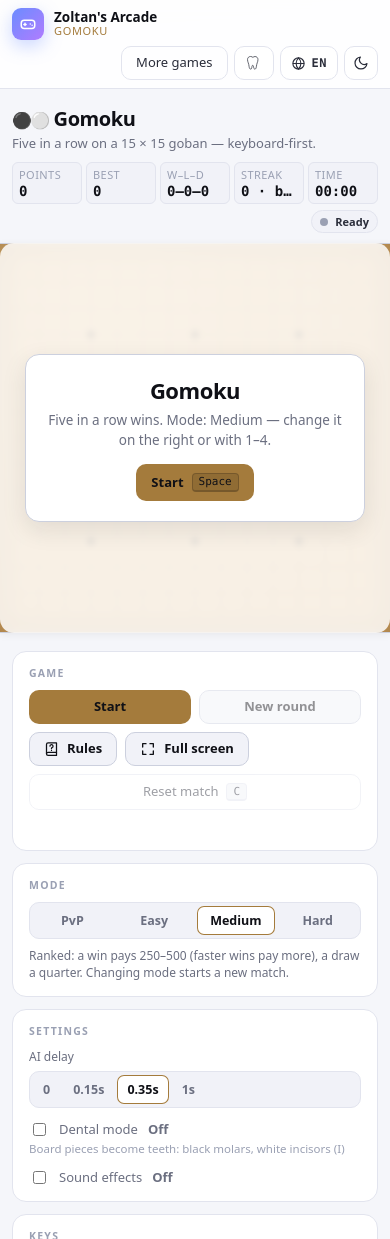
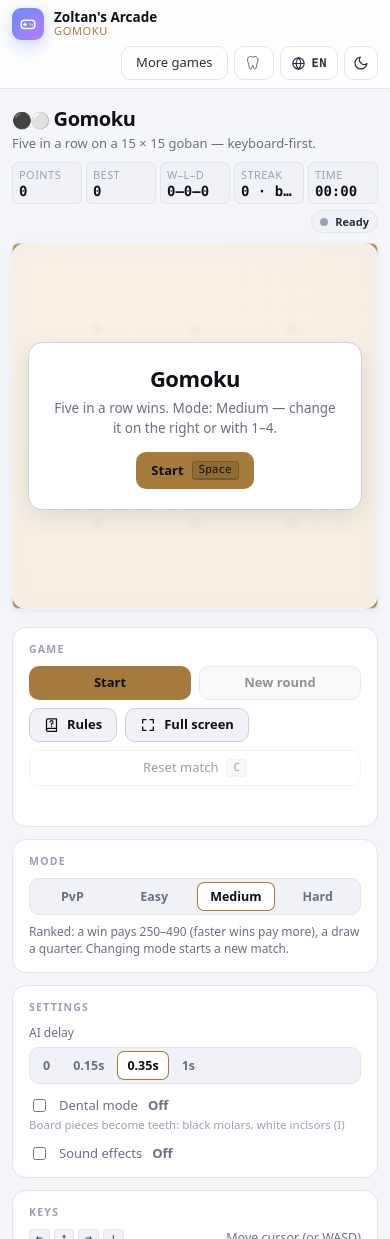
Before and after one commit to ZoliQua/Gomoku-Game, a React (Vite) app: page / in a window 390 px wide. Shown: the top 1239 px of the page. Built offline with nearby package versions, Linux system fonts and the light colour scheme.

Commit message:
fix: board sizing without viewport bleed, real score ranges

```diff
--- a/src/GomokuGame.module.css
+++ b/src/GomokuGame.module.css
@@ -94,10 +94,10 @@
   .layout {
     grid-template-columns: minmax(0, 1fr);
   }
-  /* Bleed past the page gutter so the board can use the whole screen width. */
+  /* Sized from the container (the page column or the immersive area), never from the viewport width. */
   .boardWrap {
-    width: min(100vw, 640px);
-    margin-inline: calc(50% - min(50vw, 320px));
+    width: 100%;
+    min-width: 0;
     justify-self: stretch;
   }
 }
--- a/src/GomokuGame.tsx
+++ b/src/GomokuGame.tsx
@@ -1,6 +1,5 @@
 import { useCallback, useEffect, useReducer, useRef, useState, type CSSProperties } from 'react';
 import {
-  DUEL_BASE_POINTS,
   FinishButton,
   formatClock,
   formatNumber,
@@ -39,7 +38,7 @@ import { useRulesSections } from './rules';
 import { advanceGame, arcadeStatusOf, createInitialState, isHumanTurn } from './logic/game';
 import { moveFocus } from './logic/grid';
 import { isGomokuState, restoreSavedState, wasRoundInProgress } from './logic/persist';
-import { isRanked, stateOutcome } from './logic/scoring';
+import { isRanked, stateOutcome, winScoreRange } from './logic/scoring';
 import type { GameAction, GameState, Mode } from './logic/types';
 import styles from './GomokuGame.module.css';
 
@@ -410,8 +409,8 @@ export function GomokuGame(props: ArcadeGameProps = {}) {
             <p className={styles.note}>
               {ranked
                 ? t('noteRanked', {
-                    min: num(DUEL_BASE_POINTS[state.mode as Exclude<Mode, 'pvp'>]),
-                    max: num(DUEL_BASE_POINTS[state.mode as Exclude<Mode, 'pvp'>] * 2),
+                    min: num(winScoreRange(state.mode as Exclude<Mode, 'pvp'>).min),
+                    max: num(winScoreRange(state.mode as Exclude<Mode, 'pvp'>).max),
                   })
                 : t('notePvp')}
             </p>
--- a/src/components/GameBoard.module.css
+++ b/src/components/GameBoard.module.css
@@ -205,12 +205,18 @@
   }
 }
 
-/* Phones: the board runs edge to edge so an intersection is at least 24 px wide at 360 px. */
+/* Phones: the board takes its container's width (no viewport units for width) and never grows taller
+   than the visible height minus the page chrome, so it also fits a landscape phone. */
 @media (max-width: 880px) {
-  .frame {
-    width: min(100vw, 640px);
+  .frame:not(.mini) {
+    width: min(100%, 640px, max(300px, calc(100dvh - 150px)));
+    margin-inline: auto;
     padding: 0;
-    border-radius: 0;
-    border-inline: 0;
+    border-radius: var(--radius-sm);
+  }
+
+  /* Immersive mode: the whole area is the board's, only the stat strip and the padding are subtracted. */
+  :global(html[data-arcade-immersive]) .frame:not(.mini) {
+    width: min(100%, 640px, max(300px, calc(100dvh - 130px)));
   }
 }
--- a/src/i18n.ts
+++ b/src/i18n.ts
@@ -98,12 +98,12 @@ export const MESSAGES: Messages<GomokuMessageKey> = {
     touchTapAction: 'Place a stone',
     touchRing: 'Ringed stone',
     touchRingAction: 'Last move',
-    rulesDiagramLabel: 'Diagram: five black stones in a row on the board, marked with a check mark.',
-    rulesDiagramCaption: 'Five in a row wins',
-    rulesGoal: 'Be the first to line up five of your stones in a row — across, down or diagonally — on the {size} × {size} board.',
+    rulesDiagramLabel: 'Diagram: {win} black stones in a row on the board, marked with a check mark.',
+    rulesDiagramCaption: '{win} in a row wins',
+    rulesGoal: 'Be the first to line up {win} of your stones in a row — across, down or diagonally — on the {size} × {size} board.',
     rulesPlayKeys: 'Move the cursor with the arrow keys or WASD and place a stone with Space or Enter. P or Esc pauses, R starts a new round, N or 1–4 picks the mode, I switches stones and teeth, C resets the match.',
     rulesPlayTouch: 'Tap an intersection to place your stone. A ringed stone marks the last move. The buttons below the board start a new round, change the mode or reset the match.',
-    rulesRulesBoard: 'Black (you) moves first; players alternate. Five or more stones in a row win (free Gomoku: six or more count too).',
+    rulesRulesBoard: 'Black (you) moves first; players alternate. {win} or more stones in a row win (free Gomoku: {over} or more count too).',
     rulesRulesOrder: 'After a decided round the loser opens the next one; after a draw or an abandoned round the opener alternates.',
     rulesRulesSave: 'Your match is autosaved, so you can leave and continue later. Two-player (PvP) rounds are unranked.',
     rulesScoringText: 'A win against the AI pays {min} (Easy), {mid} (Medium) or {max} (Hard) points — the emptier the board when you win, the more you get. A draw pays a quarter of the base. Finish early ranks the round score you have now, which is 0 while a round is still in play.',
@@ -187,12 +187,12 @@ export const MESSAGES: Messages<GomokuMessageKey> = {
     touchTapAction: 'Kő lerakása',
     touchRing: 'Gyűrűs kő',
     touchRingAction: 'Az utolsó lépés',
-    rulesDiagramLabel: 'Ábra: öt fekete kő egy sorban a táblán, pipával jelölve.',
-    rulesDiagramCaption: 'Öt egy sorban nyer',
-    rulesGoal: 'Rakj le elsőként öt követ egy sorban – vízszintesen, függőlegesen vagy átlósan – a {size} × {size}-es táblán.',
+    rulesDiagramLabel: 'Ábra: {win} fekete kő egy sorban a táblán, pipával jelölve.',
+    rulesDiagramCaption: '{win} egy sorban nyer',
+    rulesGoal: 'Rakj le elsőként {win} követ egy sorban – vízszintesen, függőlegesen vagy átlósan – a {size} × {size}-es táblán.',
     rulesPlayKeys: 'A kurzort a nyílbillentyűkkel vagy WASD-vel mozgathatod, követ Szóközzel vagy Enterrel teszel le. P vagy Esc szünetel, R új kört indít, N vagy 1–4 módot választ, I a kövek és fogak között vált, C újraindítja a meccset.',
     rulesPlayTouch: 'Koppints egy metszéspontra a köved lerakásához. A gyűrűs kő az utolsó lépést jelöli. A tábla alatti gombokkal új kört indíthatsz, módot válthatsz vagy újrakezdheted a meccset.',
-    rulesRulesBoard: 'A fekete (te) kezd, utána felváltva léptek. Öt vagy több kő egy sorban nyer (szabad gomoku: a hat vagy több is számít).',
+    rulesRulesBoard: 'A fekete (te) kezd, utána felváltva léptek. {win} vagy több kő egy sorban nyer (szabad gomoku: a {over} vagy több is számít).',
     rulesRulesOrder: 'Eldőlt kör után a vesztes kezd a következőben; döntetlen vagy félbehagyott kör után a kezdő fél váltakozik.',
     rulesRulesSave: 'A meccsed automatikusan mentődik, így később folytathatod. A kétszemélyes (PvP) körök nem rangsorolt játékok.',
     rulesScoringText: 'Egy gép elleni győzelem {min} (könnyű), {mid} (közepes) vagy {max} (nehéz) pontot ér – minél üresebb a tábla a győzelemkor, annál több pont jár. A döntetlen az alap negyedét éri. Az idő előtti befejezés a kör jelenlegi pontszámát rangsorolja, ami 0, amíg a kör még folyik.',
@@ -276,12 +276,12 @@ export const MESSAGES: Messages<GomokuMessageKey> = {
     touchTapAction: 'Stein setzen',
     touchRing: 'Stein mit Ring',
     touchRingAction: 'Letzter Zug',
-    rulesDiagramLabel: 'Diagramm: fünf schwarze Steine in einer Reihe auf dem Brett, mit einem Häkchen markiert.',
-    rulesDiagramCaption: 'Fünf in einer Reihe gewinnt',
-    rulesGoal: 'Bilde zuerst fünf eigene Steine in einer Reihe – waagerecht, senkrecht oder diagonal – auf dem {size} × {size}-Brett.',
+    rulesDiagramLabel: 'Diagramm: {win} schwarze Steine in einer Reihe auf dem Brett, mit einem Häkchen markiert.',
+    rulesDiagramCaption: '{win} in einer Reihe gewinnt',
+    rulesGoal: 'Bilde zuerst {win} eigene Steine in einer Reihe – waagerecht, senkrecht oder diagonal – auf dem {size} × {size}-Brett.',
     rulesPlayKeys: 'Bewege den Cursor mit den Pfeiltasten oder WASD und setze einen Stein mit Leertaste oder Enter. P oder Esc pausiert, R startet eine neue Runde, N oder 1–4 wählt den Modus, I wechselt zwischen Steinen und Zähnen, C setzt das Match zurück.',
     rulesPlayTouch: 'Tippe auf eine Kreuzung, um deinen Stein zu setzen. Ein Stein mit Ring zeigt den letzten Zug. Mit den Knöpfen unter dem Brett startest du eine neue Runde, wechselst den Modus oder setzt das Match zurück.',
-    rulesRulesBoard: 'Schwarz (du) beginnt, danach wechselt ihr euch ab. Fünf oder mehr Steine in einer Reihe gewinnen (freies Gomoku: auch sechs oder mehr zählen).',
+    rulesRulesBoard: 'Schwarz (du) beginnt, danach wechselt ihr euch ab. {win} oder mehr Steine in einer Reihe gewinnen (freies Gomoku: auch {over} oder mehr zählen).',
     rulesRulesOrder: 'Nach einer entschiedenen Runde beginnt der Verlierer die nächste; nach einem Unentschieden oder einer abgebrochenen Runde wechselt der Beginn.',
     rulesRulesSave: 'Dein Match wird automatisch gespeichert, du kannst also später weitermachen. Zwei-Spieler-Runden (PvP) werden nicht gewertet.',
     rulesScoringText: 'Ein Sieg gegen die KI bringt {min} (Leicht), {mid} (Mittel) oder {max} (Schwer) Punkte – je leerer das Brett beim Sieg, desto mehr. Ein Unentschieden bringt ein Viertel der Basis. „Beenden“ wertet die aktuelle Rundenpunktzahl, die 0 ist, solange die Runde noch läuft.',
--- a/src/logic/constants.ts
+++ b/src/logic/constants.ts
@@ -2,6 +2,8 @@ import type { Mode } from './types';
 
 export const BOARD_SIZE = 15;
 export const WIN_LENGTH = 5;
+/** Fewest stones on the board when the first player wins: all of theirs plus one fewer of the opponent's. */
+export const MIN_WIN_MOVES = 2 * WIN_LENGTH - 1;
 export const TOTAL_CELLS = BOARD_SIZE * BOARD_SIZE;
 export const CENTER_INDEX = Math.floor(TOTAL_CELLS / 2); // 112 for 15×15
 
--- a/src/logic/scoring.ts
+++ b/src/logic/scoring.ts
@@ -1,5 +1,5 @@
 import { duelRoundScore, type DuelDifficulty, type RunOutcome } from '../arcade';
-import { TOTAL_CELLS } from './constants';
+import { MIN_WIN_MOVES, TOTAL_CELLS } from './constants';
 import type { GameState, Mode, Stone } from './types';
 
 /** Arcade difficulty of a mode; PvP is unranked (null). */
@@ -35,6 +35,15 @@ export const roundScoreFor = (
     boardCells: TOTAL_CELLS,
   });
 
+/**
+ * Lowest and highest points one won round pays in a ranked mode, from the real scoring helper:
+ * the longest game (board full) and the shortest possible win (the human opens and wins on their fifth stone).
+ */
+export const winScoreRange = (mode: Exclude<Mode, 'pvp'>): { min: number; max: number } => ({
+  min: roundScoreFor(mode, 'B', 'B', TOTAL_CELLS),
+  max: roundScoreFor(mode, 'B', 'B', MIN_WIN_MOVES),
+});
+
 /** Outcome of the round held in `state` (meaningful once it is won / drawn). */
 export const stateOutcome = (state: GameState): RunOutcome =>
   state.status === 'finished' ? 'finished' : outcomeOf(state.mode, state.humanStone, state.status === 'won' ? state.winner : null);
--- a/src/rules.tsx
+++ b/src/rules.tsx
@@ -1,9 +1,10 @@
 import type { ReactNode } from 'react';
-import { DUEL_BASE_POINTS, formatNumber, useDental, useIsTouch, useKitMessages, useLang, useMessages, type RulesSection } from './arcade';
+import { formatNumber, useDental, useIsTouch, useKitMessages, useLang, useMessages, type RulesSection } from './arcade';
 import { Stone } from './components/Stone';
 import { ToothIcon } from './components/ToothIcon';
 import { MESSAGES } from './i18n';
-import { BOARD_SIZE } from './logic/constants';
+import { BOARD_SIZE, WIN_LENGTH } from './logic/constants';
+import { winScoreRange } from './logic/scoring';
 
 const STEP = 38;
 const PIECE = 34;
@@ -12,6 +13,7 @@ const PIECE = 34;
 export function FiveDiagram() {
   const m = useMessages(MESSAGES);
   const [dental] = useDental();
+  const [lang] = useLang();
   const X0 = 20;
   const at = (i: number) => X0 + i * STEP;
   const piece = (variant: 'black' | 'white', x: number, y: number) => (
@@ -21,7 +23,7 @@ export function FiveDiagram() {
   );
   const rowY = 84;
   return (
-    <svg viewBox="0 0 240 170" role="img" aria-label={m('rulesDiagramLabel')} style={{ width: '100%', maxWidth: 320, height: 'auto', display: 'block', margin: '8px auto' }}>
+    <svg viewBox="0 0 240 170" role="img" aria-label={m('rulesDiagramLabel', { win: formatNumber(WIN_LENGTH, lang) })} style={{ width: '100%', maxWidth: 320, height: 'auto', display: 'block', margin: '8px auto' }}>
       <rect x={4} y={30} width={232} height={134} rx={8} fill="#d2a05c" stroke="var(--panel-border-strong)" />
       <g stroke="rgba(60,38,14,0.85)" strokeWidth={1}>
         <path d={`M${X0} ${rowY + PIECE / 2}H${at(4) + PIECE}`} />
@@ -37,7 +39,7 @@ export function FiveDiagram() {
       <rect x={at(0) - 3} y={rowY - 3} width={at(4) + PIECE - at(0) + 6} height={PIECE + 6} rx={PIECE / 2} fill="none" stroke="var(--text)" strokeWidth={2} strokeDasharray="5 3" />
       <g fontSize="13" fontWeight="700" fill="var(--text)">
         <path d="M215 12l5 6 11-13" fill="none" stroke="var(--ok)" strokeWidth={3} strokeLinecap="round" strokeLinejoin="round" />
-        <text x={X0} y={16}>{m('rulesDiagramCaption')}</text>
+        <text x={X0} y={16}>{m('rulesDiagramCaption', { win: formatNumber(WIN_LENGTH, lang) })}</text>
       </g>
     </svg>
   );
@@ -50,6 +52,10 @@ export function useRulesSections(): RulesSection[] {
   const [lang] = useLang();
   const touch = useIsTouch();
   const num = (n: number) => formatNumber(n, lang);
+  const range = (mode: 'easy' | 'medium' | 'hard') => {
+    const r = winScoreRange(mode);
+    return `${num(r.min)}–${num(r.max)}`;
+  };
   const ios = typeof navigator !== 'undefined' && /iP(hone|od)/.test(navigator.userAgent);
   const mobile: ReactNode = (
     <ul>
@@ -64,7 +70,7 @@ export function useRulesSections(): RulesSection[] {
       id: 'goal',
       body: (
         <>
-          <p>{m('rulesGoal', { size: num(BOARD_SIZE) })}</p>
+          <p>{m('rulesGoal', { size: num(BOARD_SIZE), win: num(WIN_LENGTH) })}</p>
           <FiveDiagram />
         </>
       ),
@@ -74,7 +80,7 @@ export function useRulesSections(): RulesSection[] {
       id: 'rules',
       body: (
         <ul>
-          <li>{m('rulesRulesBoard')}</li>
+          <li>{m('rulesRulesBoard', { win: num(WIN_LENGTH), over: num(WIN_LENGTH + 1) })}</li>
           <li>{m('rulesRulesOrder')}</li>
           <li>{m('rulesRulesSave')}</li>
         </ul>
@@ -85,9 +91,9 @@ export function useRulesSections(): RulesSection[] {
       body: (
         <p>
           {m('rulesScoringText', {
-            min: `${num(DUEL_BASE_POINTS.easy)}–${num(DUEL_BASE_POINTS.easy * 2)}`,
-            mid: `${num(DUEL_BASE_POINTS.medium)}–${num(DUEL_BASE_POINTS.medium * 2)}`,
-            max: `${num(DUEL_BASE_POINTS.hard)}–${num(DUEL_BASE_POINTS.hard * 2)}`,
+            min: range('easy'),
+            mid: range('medium'),
+            max: range('hard'),
           })}
         </p>
       ),
```
Also changed, not shown: 1 other file (tests, documents, lock files or other folders).
